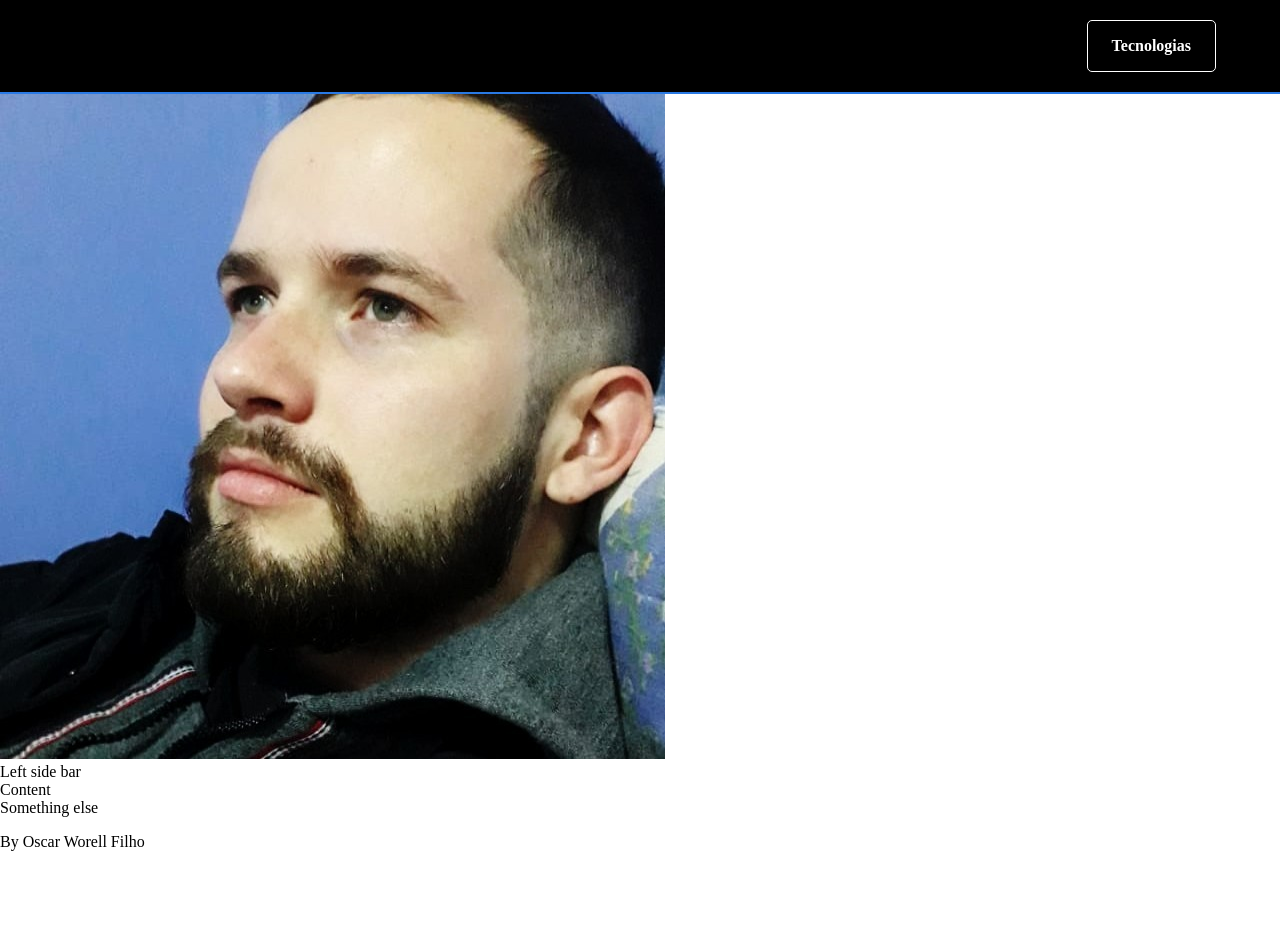
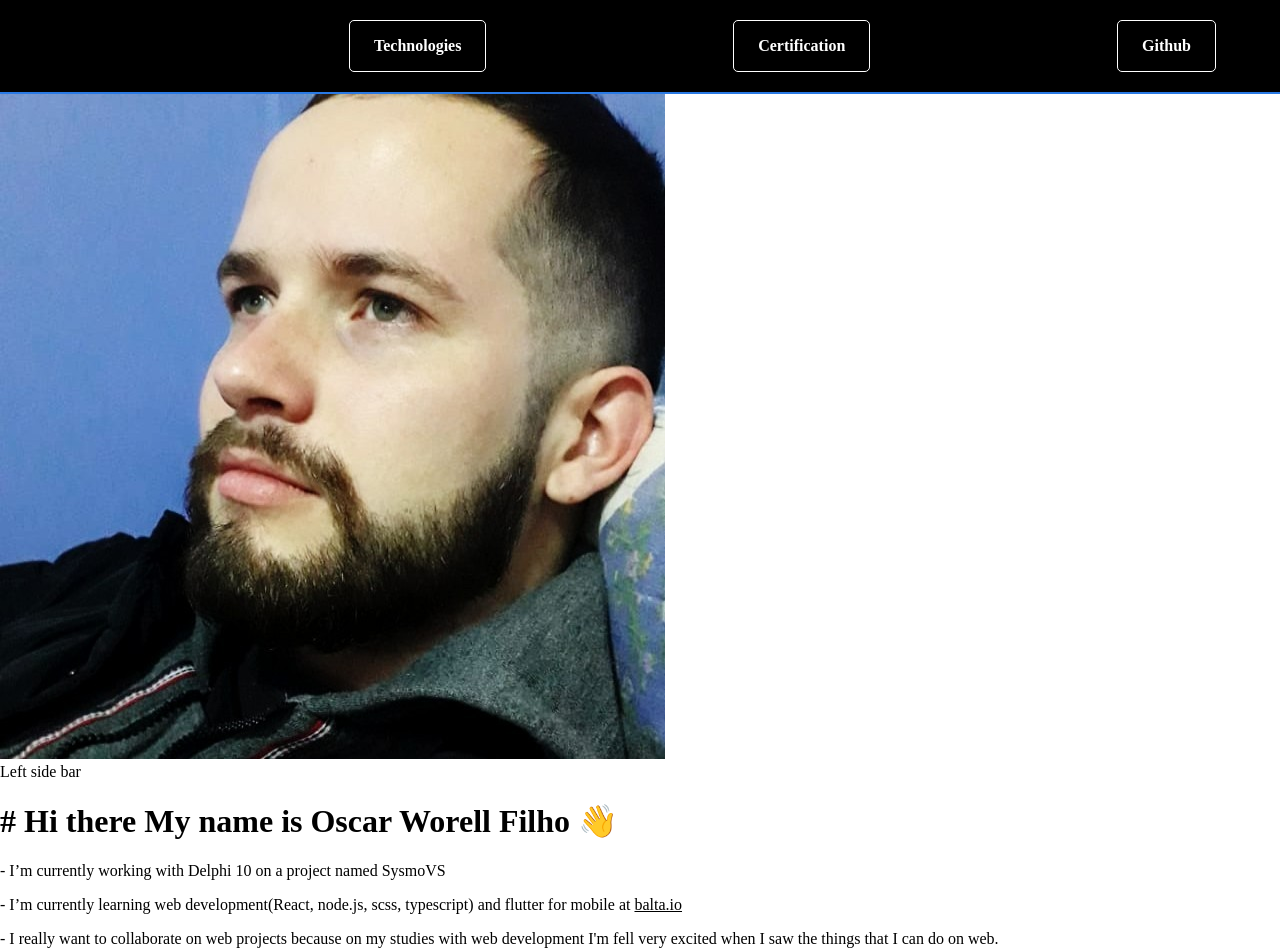
Before and after one commit to Worell97/Oscar, a React (Create React App) app: page / in a window 1280 px wide. Shown: the top 952 px of the page. Before the commit the page ends 867 px from the top, so only its background shows below. Built offline with nearby package versions, Linux system fonts and the light colour scheme.

Commit message:
Added Grid to the main content

```diff
--- a/src/components/grid/index.js
+++ b/src/components/grid/index.js
@@ -37,11 +37,13 @@ export const Row = styled.div`
 
 export const Column = styled.div`
     float: left;
-    padding: 0.25 rem;
+    padding: 0.5rem;
     min-height: 1px;
     box-sizing: border-box;
     width: 100%;
     background-color: var(--blackLighter);
+    border-right: 2px solid var(--primary);
+    border-left: 2px solid var(--primary);
 
     @media only screen and (min-width: 768px){
         width: ${props => (props.grid ? props.grid / 12 * 100: '8.33')}%;
--- a/src/components/menu/index.js
+++ b/src/components/menu/index.js
@@ -7,9 +7,11 @@ function Menu(){
     return(
         <nav className="Menu">
             <Link to="/">
-                    Inicio
+                    Begin
             </Link>
-            <Button className="ButtonLink">Tecnologias</Button>
+            <Button className="ButtonLink">Technologies</Button>
+            <Button className="ButtonLink">Certification</Button>
+            <Button className="ButtonLink">Github</Button>
     </nav>
     );
 }
--- a/src/pages/home/index.js
+++ b/src/pages/home/index.js
@@ -14,7 +14,16 @@ function Home(){
                         <ProfilePicture src={ProfilePictureAsset} alr="Eu"/>
                         <div>Left side bar</div>
                     </Column>
-                   <Column grid='7'>Content</Column>
+                   <Column grid='7'>
+                       <text>
+                        <h1># Hi there My name is Oscar Worell Filho 👋</h1>
+                        <p>- I’m currently working with Delphi 10 on a project named SysmoVS</p>
+                        <p>- I’m currently learning web development(React, node.js, scss, typescript) and flutter for mobile at <a href="https://app.balta.io">balta.io</a></p>
+                        <p>- I really want to collaborate on web projects because on my studies with web
+                        development I'm fell very excited when I saw the things that I can do on web.</p>
+                        <p>- Studing English for 1-2 years</p>
+                        </text>
+                    </Column>
                    <Column grid='2'>Something else</Column>
                 </Row>
             </Container>
--- a/src/pages/home/styles.js
+++ b/src/pages/home/styles.js
@@ -6,5 +6,6 @@ export const ProfilePicture = styled.img`
     min-width: 16px;
     width: 10rem;
     border-radius: 50%;
+    border: 2px solid var(--primary);
     padding: 5px;
 `;
```
